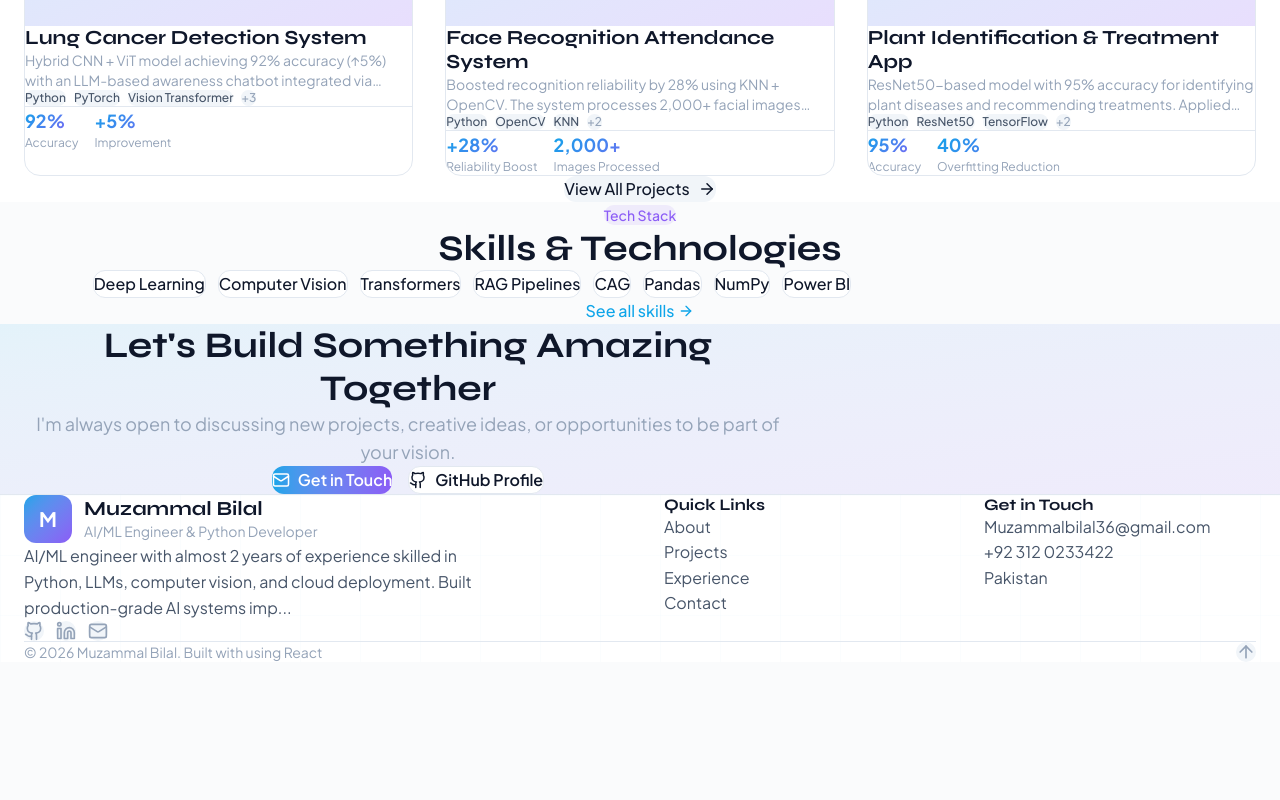
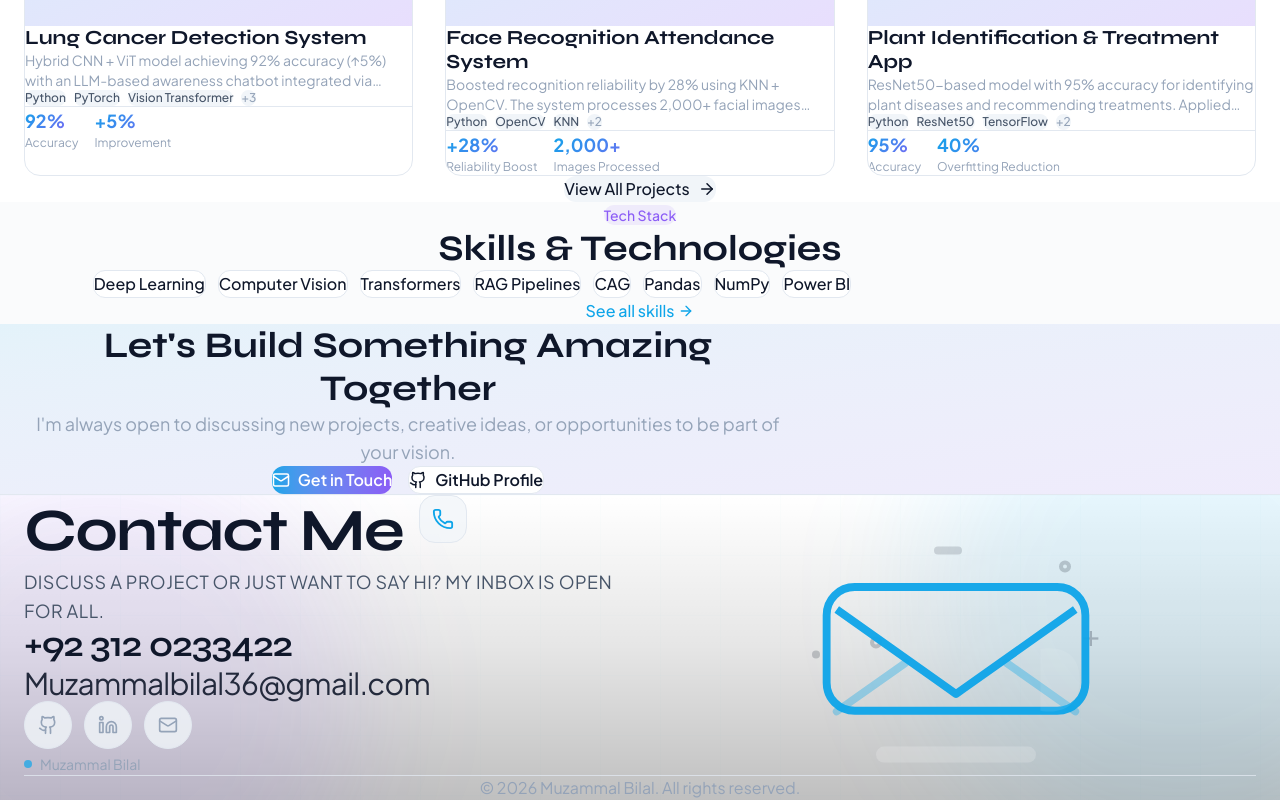
Before and after one commit to Muzammal-Bilal/Portfolio-AdminPanel, a React (Vite) app: page / in a window 1280 px wide. Shown: the part 1087-1887 px from the top of the page. Before the commit the page ends 1749 px from the top, so only its background shows below. Built offline with nearby package versions, Linux system fonts and the light colour scheme; no server answers; the database is empty.

Commit message:
update footer

```diff
--- a/src/components/layout/Footer.jsx
+++ b/src/components/layout/Footer.jsx
@@ -1,165 +1,233 @@
 import { Link } from 'react-router-dom';
 import { motion } from 'framer-motion';
-import { Github, Linkedin, Mail, Twitter, Heart, ArrowUp } from 'lucide-react';
+import {
+  Github,
+  Linkedin,
+  Mail,
+  Twitter,
+  Facebook,
+  ArrowUp,
+  Phone,
+} from 'lucide-react';
 import { usePortfolio } from '../../contexts/PortfolioContext';
+
+const FloatingMailArt = () => {
+  return (
+    <motion.div
+      aria-hidden="true"
+      className="relative w-full max-w-[360px] mx-auto"
+      initial={{ y: 0 }}
+      animate={{ y: [0, -8, 0] }}
+      transition={{ duration: 4.8, repeat: Infinity, ease: 'easeInOut' }}
+    >
+      {/* Art canvas (no huge glass panel) */}
+      <div className="relative aspect-[16/10] overflow-visible">
+        {/* Decorative particles (kept INSIDE bounds so they won't disappear) */}
+        <div className="absolute top-[12%] left-[44%] h-2 w-7 rounded-full bg-[var(--text-primary)]/15" />
+        <div className="absolute top-[18%] right-[18%] h-3 w-3 rounded-full border-4 border-[var(--text-primary)]/20" />
+        <div className="absolute top-[44%] right-[10%] text-3xl leading-none text-[var(--text-primary)]/25 select-none">
+          +
+        </div>
+        <div className="absolute top-[58%] left-[10%] h-2 w-2 rounded-full bg-[var(--text-primary)]/20" />
+        <div className="absolute top-[52%] left-[26%] h-3 w-3 rounded-full border-4 border-[var(--text-primary)]/20" />
+
+        {/* Envelope (stroke follows your theme primary color) */}
+        <svg
+          viewBox="0 0 640 400"
+          className="absolute inset-0 h-full w-full"
+          fill="none"
+        >
+          {/* Outer */}
+          <path
+            d="M140 120h360c28 0 50 22 50 50v120c0 28-22 50-50 50H140c-28 0-50-22-50-50V170c0-28 22-50 50-50Z"
+            stroke="var(--color-primary-500)"
+            strokeWidth="14"
+            strokeLinejoin="round"
+            opacity="0.95"
+          />
+          {/* Flap */}
+          <path
+            d="M108 160l212 150L532 160"
+            stroke="var(--color-primary-500)"
+            strokeWidth="14"
+            strokeLinejoin="round"
+            opacity="0.95"
+          />
+          {/* Inner diagonals (lighter like sample) */}
+          <path
+            d="M230 255l-122 86"
+            stroke="var(--color-primary-500)"
+            strokeWidth="14"
+            strokeLinecap="round"
+            opacity="0.35"
+          />
+          <path
+            d="M410 255l122 86"
+            stroke="var(--color-primary-500)"
+            strokeWidth="14"
+            strokeLinecap="round"
+            opacity="0.35"
+          />
+
+          {/* Small corner highlight */}
+          <path
+            d="M470 230c0 0 70-15 70 55 0 70-70 55-70 55"
+            fill="rgba(255,255,255,0.08)"
+          />
+        </svg>
+
+        {/* Shadow oval (like sample) */}
+        <div className="absolute bottom-[-18px] left-1/2 -translate-x-1/2 h-4 w-40 rounded-full bg-white/70 opacity-25 blur-[0.5px]" />
+      </div>
+    </motion.div>
+  );
+};
+
 
 export const Footer = () => {
   const { profile, settings, contact } = usePortfolio();
+
+  const currentYear = new Date().getFullYear();
 
   const scrollToTop = () => {
     window.scrollTo({ top: 0, behavior: 'smooth' });
   };
 
-  const currentYear = new Date().getFullYear();
-
-  const quickLinks = [
-    { path: '/about', label: 'About' },
-    { path: '/projects', label: 'Projects' },
-    { path: '/experience', label: 'Experience' },
-    { path: '/contact', label: 'Contact' }
-  ];
-
   const socialLinks = [
     {
       icon: Github,
       href: settings?.socialLinks?.github || contact?.github,
-      label: 'GitHub'
+      label: 'GitHub',
     },
     {
       icon: Linkedin,
       href: settings?.socialLinks?.linkedin || contact?.linkedin,
-      label: 'LinkedIn'
+      label: 'LinkedIn',
+    },
+    {
+      icon: Mail,
+      href: `mailto:${settings?.socialLinks?.email || contact?.email || ''}`,
+      label: 'Email',
+      isMail: true,
+    },
+    {
+      icon: Facebook,
+      href: settings?.socialLinks?.facebook || contact?.facebook,
+      label: 'Facebook',
     },
     {
       icon: Twitter,
       href: settings?.socialLinks?.twitter || contact?.twitter,
-      label: 'Twitter'
+      label: 'Twitter',
     },
-    {
-      icon: Mail,
-      href: `mailto:${settings?.socialLinks?.email || contact?.email}`,
-      label: 'Email'
-    }
-  ].filter(link => link.href);
+  ].filter((l) => l.href && l.href !== 'mailto:');
+
+  const email = settings?.socialLinks?.email || contact?.email;
+  const phone = contact?.phone;
 
   return (
-    <footer className="relative bg-[var(--bg-secondary)] border-t border-[var(--border-default)]">
-      {/* Background decoration */}
-      <div className="absolute inset-0 bg-grid opacity-50" />
+    <footer className="relative overflow-hidden bg-[var(--bg-secondary)] border-t border-[var(--border-default)]">
+      {/* Background layers */}
+      <div className="absolute inset-0 bg-grid opacity-40" />
+      <div className="absolute inset-0 bg-gradient-to-b from-transparent via-black/10 to-black/25" />
+      <div className="absolute -top-40 -right-40 h-[520px] w-[520px] rounded-full bg-[var(--color-primary-500)]/10 blur-3xl" />
+      <div className="absolute -bottom-40 -left-40 h-[520px] w-[520px] rounded-full bg-[var(--color-accent-500)]/10 blur-3xl" />
 
-      <div className="relative container-custom py-16">
-        <div className="grid grid-cols-1 md:grid-cols-2 lg:grid-cols-4 gap-12">
-          {/* Brand Section */}
-          <div className="lg:col-span-2">
-            <Link to="/" className="inline-flex items-center gap-3 mb-6">
-              <div className="w-12 h-12 rounded-xl bg-gradient-to-br from-[var(--color-primary-500)] to-[var(--color-accent-500)] flex items-center justify-center">
-                <span className="text-white font-bold text-xl">
-                  {profile?.name?.charAt(0) || 'M'}
-                </span>
+      <div className="relative container-custom py-16 md:py-20">
+        <div className="grid grid-cols-1 lg:grid-cols-2 gap-12 lg:gap-8 items-center">
+          {/* Left: Contact content */}
+          <div>
+            <div className="flex items-start gap-4">
+              <h2 className="font-display font-bold text-4xl sm:text-5xl md:text-6xl tracking-tight text-[var(--text-primary)]">
+                Contact Me
+              </h2>
+
+              {/* Small icon chip */}
+              <div className="mt-2 inline-flex items-center justify-center h-12 w-12 rounded-2xl bg-[var(--bg-tertiary)]/70 border border-[var(--border-default)]">
+                <Phone className="text-[var(--color-primary-500)]" size={22} />
               </div>
-              <div>
-                <h3 className="font-display font-bold text-xl text-[var(--text-primary)]">
-                  {profile?.name || 'Muzammal Bilal'}
-                </h3>
-                <p className="text-sm text-[var(--text-muted)]">
-                  {profile?.title || 'AI/ML Engineer'}
-                </p>
             </div>
-            </Link>
-            <p className="text-[var(--text-secondary)] max-w-md mb-6 leading-relaxed">
-              {profile?.summary?.substring(0, 150) || 'Building intelligent systems that transform businesses. Passionate about AI, machine learning, and creating impactful solutions.'}...
+
+            <p className="mt-6 text-[var(--text-secondary)] max-w-2xl text-base sm:text-lg leading-relaxed uppercase tracking-wide">
+              {contact?.tagline ||
+                'Discuss a project or just want to say hi? My inbox is open for all.'}
             </p>
 
-            {/* Social Links */}
-            <div className="flex items-center gap-3">
-              {socialLinks.map((link, index) => (
+            <div className="mt-8 space-y-4">
+              {phone && (
+                <a
+                  href={`tel:${phone}`}
+                  className="block text-[var(--text-primary)] font-display font-semibold text-3xl sm:text-4xl tracking-tight hover:text-[var(--color-primary-500)] transition-colors"
+                >
+                  {phone}
+                </a>
+              )}
+
+              {email && (
+                <a
+                  href={`mailto:${email}`}
+                  className="block text-[var(--text-primary)]/90 text-2xl sm:text-3xl tracking-tight hover:text-[var(--color-primary-500)] transition-colors"
+                >
+                  {email}
+                </a>
+              )}
+            </div>
+
+            {/* Social row (icons in circles like sample) */}
+            <div className="mt-8 flex flex-wrap items-center gap-3">
+              {socialLinks.map((link) => (
                 <motion.a
                   key={link.label}
                   href={link.href}
-                  target={link.href.startsWith('mailto') ? undefined : '_blank'}
-                  rel={link.href.startsWith('mailto') ? undefined : 'noopener noreferrer'}
-                  whileHover={{ scale: 1.1 }}
-                  whileTap={{ scale: 0.95 }}
-                  className="p-3 rounded-xl bg-[var(--bg-tertiary)] text-[var(--text-muted)] hover:text-[var(--color-primary-500)] hover:bg-[var(--color-primary-500)]/10 transition-all"
+                  target="_blank"
+                  rel="noopener noreferrer"
+                  whileHover={{ y: -2, scale: 1.05 }}
+                  whileTap={{ scale: 0.98 }}
+                  className="h-12 w-12 rounded-full bg-[var(--bg-tertiary)]/80 border border-[var(--border-default)] flex items-center justify-center text-[var(--text-muted)] hover:text-[var(--color-primary-500)] hover:border-[var(--color-primary-500)]/40 transition-colors"
                   aria-label={link.label}
                 >
                   <link.icon size={20} />
                 </motion.a>
               ))}
             </div>
-          </div>
 
-          {/* Quick Links */}
-          <div>
-            <h4 className="font-display font-semibold text-[var(--text-primary)] mb-6">
-              Quick Links
-            </h4>
-            <ul className="space-y-3">
-              {quickLinks.map((link) => (
-                <li key={link.path}>
+            {/* Optional: keep a subtle brand link (doesn't exist in sample, but harmless) */}
+            <div className="mt-8">
               <Link
-                    to={link.path}
-                    className="text-[var(--text-secondary)] hover:text-[var(--color-primary-500)] transition-colors"
+                to="/"
+                className="inline-flex items-center gap-2 text-sm text-[var(--text-muted)] hover:text-[var(--text-primary)] transition-colors"
               >
-                    {link.label}
+                <span className="h-2 w-2 rounded-full bg-[var(--color-primary-500)]/70" />
+                {profile?.name || 'Portfolio'}
               </Link>
-                </li>
-              ))}
-            </ul>
-          </div>
-
-          {/* Contact Info */}
-          <div>
-            <h4 className="font-display font-semibold text-[var(--text-primary)] mb-6">
-              Get in Touch
-            </h4>
-            <ul className="space-y-3">
-              {contact?.email && (
-                <li>
-                  <a
-                    href={`mailto:${contact.email}`}
-                    className="text-[var(--text-secondary)] hover:text-[var(--color-primary-500)] transition-colors"
-                  >
-                    {contact.email}
-                  </a>
-                </li>
-              )}
-              {contact?.phone && (
-                <li>
-                  <a
-                    href={`tel:${contact.phone}`}
-                    className="text-[var(--text-secondary)] hover:text-[var(--color-primary-500)] transition-colors"
-                  >
-                    {contact.phone}
-                  </a>
-                </li>
-              )}
-              {contact?.location && (
-                <li className="text-[var(--text-secondary)]">
-                  {contact.location}
-                </li>
-              )}
-            </ul>
             </div>
           </div>
 
-        {/* Bottom Bar */}
-        <div className="flex flex-col md:flex-row items-center justify-between gap-4 pt-12 mt-12 border-t border-[var(--border-default)]">
-          <p className="text-sm text-[var(--text-muted)] flex items-center gap-1">
-            © {currentYear} {profile?.name || 'Muzammal Bilal'}. Built with using React
+          {/* Right: Illustration (hidden on small screens to match sample behavior) */}
+          <div className="hidden lg:flex items-center justify-center">
+            <FloatingMailArt />
+          </div>
+
+        </div>
+
+        {/* Bottom bar (centered like sample) */}
+        <div className="mt-16 pt-10 border-t border-[var(--border-default)]/80">
+          <p className="text-center text-sm sm:text-base text-[var(--text-muted)]">
+            © {currentYear} {profile?.name || 'Muzammal Bilal'}. All rights reserved.
           </p>
+        </div>
+      </div>
 
+      {/* Floating scroll-to-top button (bottom-right like sample) */}
       <motion.button
         onClick={scrollToTop}
-            whileHover={{ scale: 1.1 }}
-            whileTap={{ scale: 0.95 }}
-            className="p-3 rounded-xl bg-[var(--bg-tertiary)] text-[var(--text-muted)] hover:text-[var(--color-primary-500)] hover:bg-[var(--color-primary-500)]/10 transition-all"
+        whileHover={{ scale: 1.06 }}
+        whileTap={{ scale: 0.96 }}
+        className="fixed bottom-6 right-6 z-50 h-14 w-14 rounded-2xl bg-[var(--color-primary-500)]/80 backdrop-blur border border-white/10 shadow-[0_18px_50px_rgba(0,0,0,0.45)] flex items-center justify-center text-white hover:bg-[var(--color-primary-500)] transition-colors"
         aria-label="Scroll to top"
       >
-            <ArrowUp size={20} />
+        <ArrowUp size={22} />
       </motion.button>
-        </div>
-      </div>
     </footer>
   );
 };
```
Lines whose indentation alone changed are shown as unchanged.
